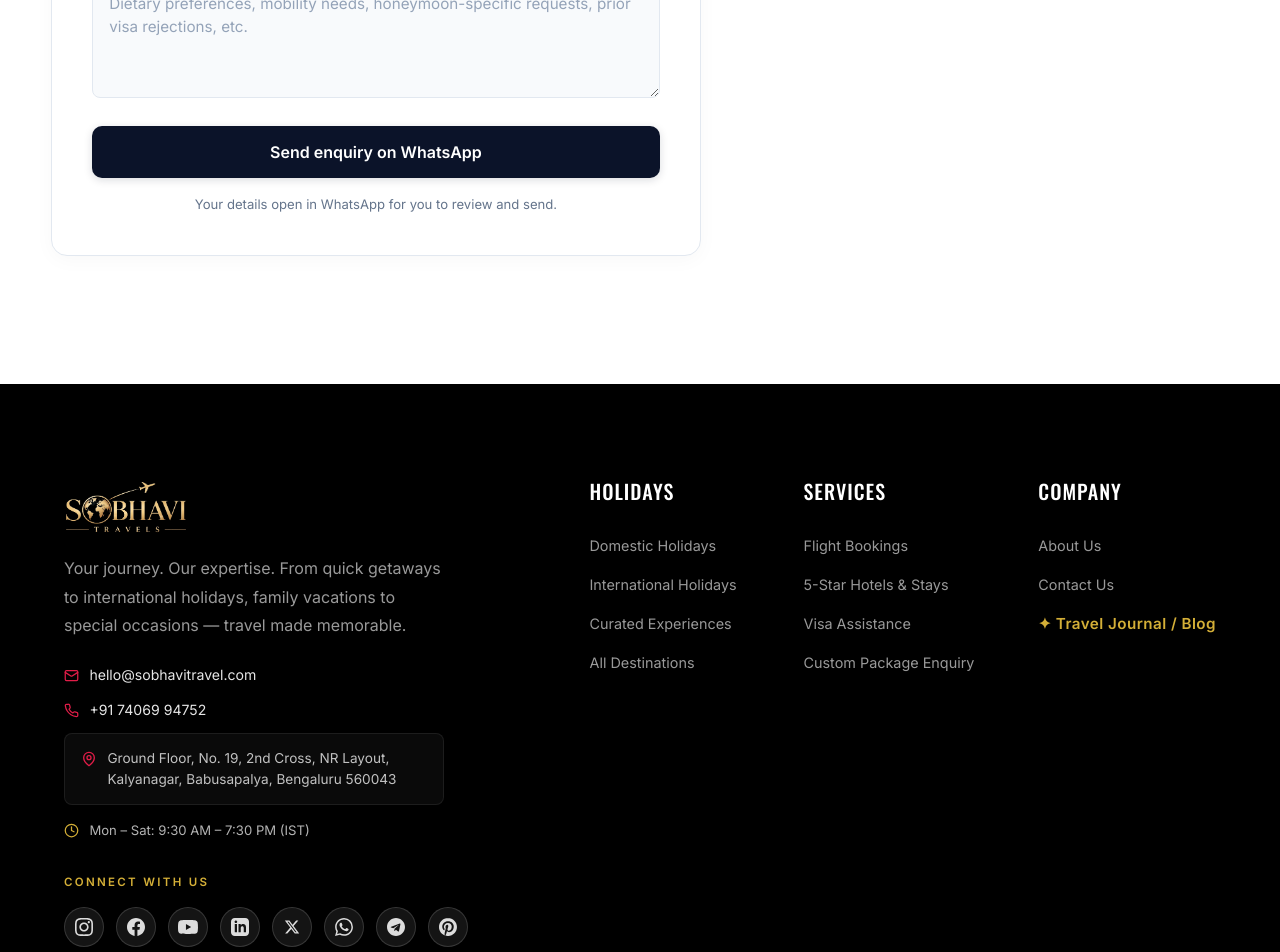
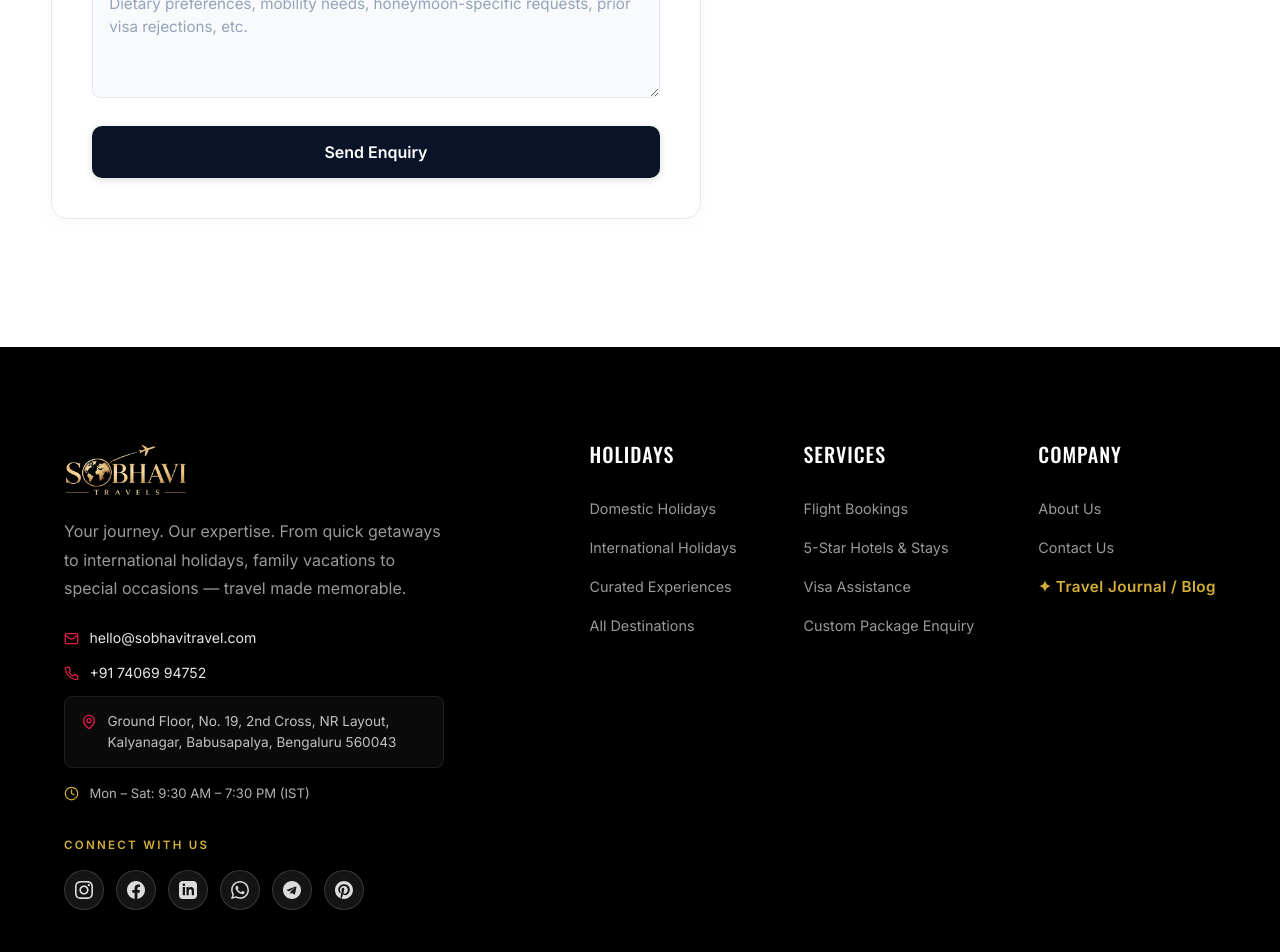
Before and after one commit to Gulshan8285/lumina-travel-luxury, a Next.js app: page /destinations/andaman in a window 1280 px wide. Shown: the part 5180-6132 px from the top of the page. Built offline with nearby package versions, Linux system fonts and the light colour scheme.

Commit message:
fix: remove YouTube and X from Connect With Us, change button to Send Enquiry and remove reply timing text

```diff
--- a/src/components/layout/Footer.tsx
+++ b/src/components/layout/Footer.tsx
@@ -167,21 +167,6 @@ export default function Footer() {
                   </a>
                 )}
 
-                {/* YouTube */}
-                {social.youtube && (
-                  <a
-                    href={social.youtube}
-                    target="_blank"
-                    rel="noopener noreferrer"
-                    className={styles.socialBtn}
-                    aria-label="YouTube"
-                  >
-                    <svg viewBox="0 0 24 24" fill="currentColor" width="20" height="20">
-                      <path d="M23.498 6.186a3.016 3.016 0 0 0-2.122-2.136C19.505 3.545 12 3.545 12 3.545s-7.505 0-9.377.505A3.017 3.017 0 0 0 .502 6.186C0 8.07 0 12 0 12s0 3.93.502 5.814a3.016 3.016 0 0 0 2.122 2.136c1.871.505 9.376.505 9.376.505s7.505 0 9.377-.505a3.015 3.015 0 0 0 2.122-2.136C24 15.93 24 12 24 12s0-3.93-.502-5.814zM9.545 15.568V8.432L15.818 12l-6.273 3.568z"/>
-                    </svg>
-                  </a>
-                )}
-
                 {/* LinkedIn */}
                 {social.linkedin && (
                   <a
@@ -193,21 +178,6 @@ export default function Footer() {
                   >
                     <svg viewBox="0 0 24 24" fill="currentColor" width="18" height="18">
                       <path d="M19 0h-14c-2.761 0-5 2.239-5 5v14c0 2.761 2.239 5 5 5h14c2.762 0 5-2.239 5-5v-14c0-2.761-2.238-5-5-5zm-11 19h-3v-11h3v11zm-1.5-12.268c-.966 0-1.75-.79-1.75-1.764s.784-1.764 1.75-1.764 1.75.79 1.75 1.764-.783 1.764-1.75 1.764zm13.5 12.268h-3v-5.604c0-3.368-4-3.113-4 0v5.604h-3v-11h3v1.765c1.396-2.586 7-2.777 7 2.476v6.759z"/>
-                    </svg>
-                  </a>
-                )}
-
-                {/* X / Twitter */}
-                {social.twitter && (
-                  <a
-                    href={social.twitter}
-                    target="_blank"
-                    rel="noopener noreferrer"
-                    className={styles.socialBtn}
-                    aria-label="X Twitter"
-                  >
-                    <svg viewBox="0 0 24 24" fill="currentColor" width="16" height="16">
-                      <path d="M18.244 2.25h3.308l-7.227 8.26 8.502 11.24H16.17l-5.214-6.817L4.99 21.75H1.68l7.73-8.835L1.254 2.25H8.08l4.713 6.231zm-1.161 17.52h1.833L7.084 4.126H5.117z"/>
                     </svg>
                   </a>
                 )}
--- a/src/components/ui/SinglePageForm.tsx
+++ b/src/components/ui/SinglePageForm.tsx
@@ -136,7 +136,7 @@ export default function SinglePageForm({ initialDestination = "", initialService
                 className={styles.submitBtn}
                 style={{ marginTop: '1.25rem' }}
               >
-                Re-open WhatsApp
+                Send Enquiry
               </button>
               <button
                 type="button"
@@ -276,12 +276,8 @@ export default function SinglePageForm({ initialDestination = "", initialService
 
               {/* Submit Button */}
               <button type="submit" className={styles.submitBtn}>
-                Send enquiry on WhatsApp
+                Send Enquiry
               </button>
-
-              <div className={styles.buttonSubtext}>
-                Your details open in WhatsApp for you to review and send.
-              </div>
             </form>
           )}
         </div>
@@ -345,7 +341,6 @@ export default function SinglePageForm({ initialDestination = "", initialService
                 <a href={`mailto:${DISPLAY_EMAIL}`} className={styles.amberLink}>
                   {DISPLAY_EMAIL}
                 </a>
-                <span className={styles.mutedText}> · reply within 4 working hours</span>
               </div>
             </div>
           </div>
@@ -400,8 +395,6 @@ export default function SinglePageForm({ initialDestination = "", initialService
                 <span className={styles.dotSeparator}>·</span>
                 <a href="https://facebook.com" target="_blank" rel="noopener noreferrer">Facebook</a>
                 <span className={styles.dotSeparator}>·</span>
-                <a href="https://youtube.com" target="_blank" rel="noopener noreferrer">YouTube</a>
-                <span className={styles.dotSeparator}>·</span>
                 <a href="https://linkedin.com" target="_blank" rel="noopener noreferrer">LinkedIn</a>
               </div>
             </div>
--- a/src/lib/siteConfig.json
+++ b/src/lib/siteConfig.json
@@ -33,9 +33,9 @@
   "social": {
     "instagram": "https://instagram.com",
     "facebook": "https://facebook.com",
-    "youtube": "https://youtube.com",
+    "youtube": "",
     "linkedin": "https://linkedin.com",
-    "twitter": "https://twitter.com",
+    "twitter": "",
     "whatsapp": "https://wa.me/917406994752",
     "telegram": "https://t.me",
     "pinterest": "https://pinterest.com"
```
